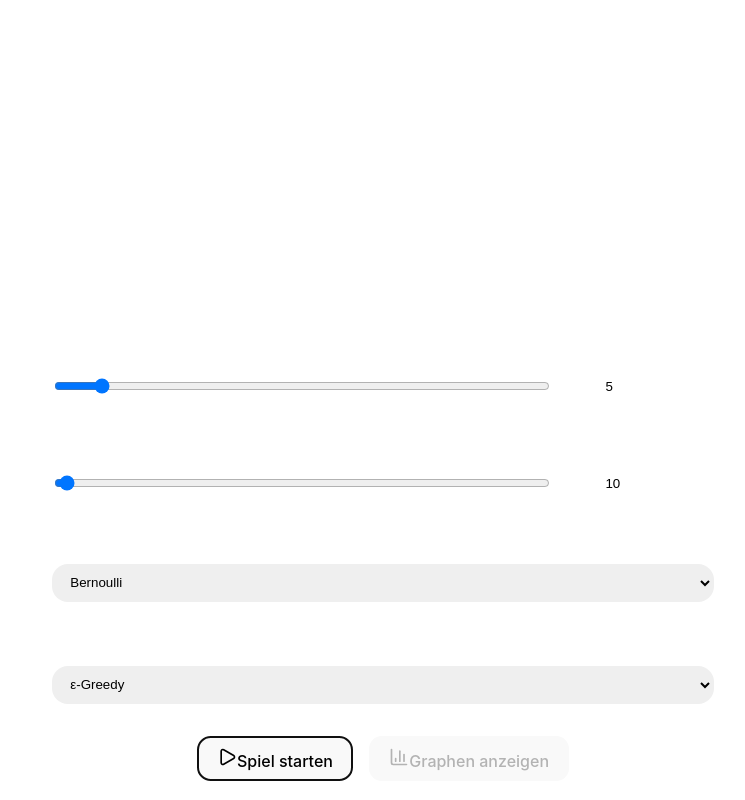
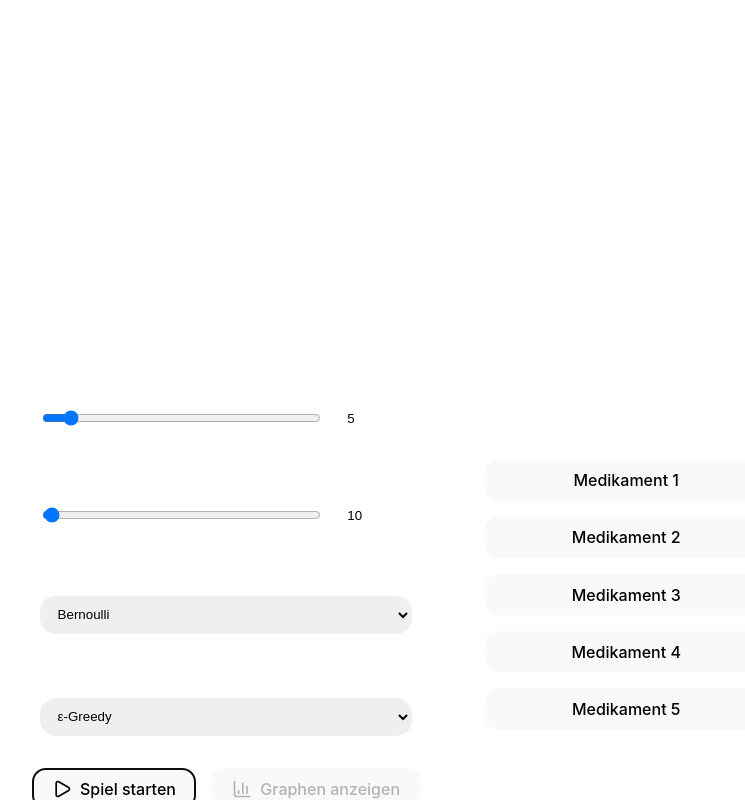
Before and after one commit to winnemo/BanditTool, a React (Vite) app in the folder banditTool/: page / in a window 1280 px wide. Both pictures are taken after a click on the button "Spiel starten". Shown: the top 800 px of the page, without its empty margins (257-1002 px from the left). Built offline with nearby package versions, Linux system fonts and the light colour scheme.

Commit message:
#45 cleaned css + fixed chart + changed game

```diff
--- a/banditTool/src/App.css
+++ b/banditTool/src/App.css
@@ -5,7 +5,9 @@
     gap: 2rem;
 
     .header-container {
-
+        align-self: center;
+        max-width: max-content;
+        padding: 1rem 2rem 1rem 2rem;
         text-align: center;
         border-radius: 1rem;
         border: 1px solid white;
@@ -16,13 +18,16 @@
     }
 
     .content-container {
-        /*display: flex;*/
+        display: flex;
+        flex-direction: row;
+        gap: 2rem;
 
         .configuration-container {
             padding: 2rem;
             border-radius: 1rem;
             border: 1px solid white;
-
+            max-height: max-content;
+            max-width: max-content;
         }
         .output-container {
             display: grid;
--- a/banditTool/src/components/configuration.css
+++ b/banditTool/src/components/configuration.css
@@ -1,8 +1,9 @@
 
 .config-grid {
     display: grid;
-    gap: 1rem
+    gap: 1rem;
 }
+
 .config-panel {
     display: flex;
     flex-direction: column;
--- a/banditTool/src/components/configuration.tsx
+++ b/banditTool/src/components/configuration.tsx
@@ -1,5 +1,3 @@
-import React from 'react';
-// Die Icons werden aktuell nicht verwendet, können aber drin bleiben
 import "./configuration.css";
 
 const ConfigurationPanel = ({ config, setConfig }) => {
@@ -51,7 +49,6 @@ const ConfigurationPanel = ({ config, setConfig }) => {
                             onChange={(e) =>
                                 setConfig({...config, numIterations: parseInt(e.target.value, 10)})
                             }
-                            aria-labelledby="numIterations-number" // Hilft Screenreadern
                         />
                         <input
                             id="numIterations-number"
--- a/banditTool/src/components/controlButtons.css
+++ b/banditTool/src/components/controlButtons.css
@@ -1,11 +1,12 @@
 .control-buttons-container {
     display: flex;
-    justify-content: center;
     gap: 1rem;
     margin-top: 1.5rem;
-}
 
 
-.control-button {
-
+    .control-button {
+        display: flex;
+        flex-direction: row;
+        gap: 0.5rem;
+    }
 }
--- a/banditTool/src/components/controlButtons.tsx
+++ b/banditTool/src/components/controlButtons.tsx
@@ -1,4 +1,3 @@
-import React from 'react';
 import { Play, BarChart3 } from 'lucide-react';
 import "./controlButtons.css";
 
@@ -13,18 +12,16 @@ const ControlButtons = ({
         <div className="control-buttons-container">
             <button
                 onClick={onStartGame}
-                className="control-button"
-            >
-                <Play className="" size={20} />
+                className="control-button">
+                <Play size={20} />
                 Spiel starten
             </button>
 
             <button
                 onClick={onShowPlot}
                 disabled={!hasGameData}
-                className=""
-            >
-                <BarChart3 className="control-button" size={20} />
+                className="control-button">
+                <BarChart3 size={20} />
                 Graphen anzeigen
             </button>
         </div>
--- /dev/null
+++ b/banditTool/src/components/game.css
@@ -0,0 +1,5 @@
+.action-button {
+    gap: 1rem;
+    display: flex;
+    flex-direction: column;
+}
--- a/banditTool/src/components/game.tsx
+++ b/banditTool/src/components/game.tsx
@@ -1,4 +1,4 @@
-import React from 'react';
+import "./game.css";
 
 //Rendert HHaupt-Benutzeroberfläche und hat drei Anzeigezustände (nichts, Endauswertung, aktive spielansicht)
 
@@ -28,41 +28,32 @@ const GameInterface = ({
 
     //Fall 3: Spiel läuft: zeigt Spieloberfläche
     return (
-        <div className="">
-            <div className="">
+        <div className="game-container">
+            <div className="dashboard">
                 <h3 className="">
-                    Patient {gameState.currentPatient + 1} von {config.numIterations}
+                    {gameState.currentPatient + 1} von {config.numIterations}
                 </h3>
                 <p className="">
-                    Gerettete Leben: <span className="">{gameState.savedLives}</span>
+                    Sie haben <span className="">{gameState.savedLives}</span> von {config.numIterations} Patienten
+                    gerettet
+                </p>
+                <p className="">
+                    Erfolgsrate: {((gameState.savedLives / config.numIterations) * 100).toFixed(1)}%
                 </p>
             </div>
 
-            <div className="">
-                <p className="">Wählen Sie ein Medikament für diesen Patienten:</p>
-                <div className="">
+            <div className="actions">
+                <p className="">Wählen Sie ein Medikament:</p>
+                <div className="action-button">
                     {Array.from({length: config.numActions}).map((_, index) => (
                         <button
                             key={index}
                             onClick={() => onDrugChoice(index)}
-                            className=""
-                        >
+                            className="">
                             Medikament {index + 1}
                         </button>
                     ))}
                 </div>
-            </div>
-
-            {/* Drug Statistics */}
-            <div className="">
-                {Object.entries(gameState.drugStats).map(([drugKey, stats], index) => (
-                    <div key={drugKey} className="">
-                        <h4 className="">Medikament {index + 1}</h4>
-                        <p>Versuche: {stats.attempts}</p>
-                        <p>Erfolge: {stats.successes}</p>
-                        <p>Erfolgsrate: {stats.attempts > 0 ? ((stats.successes / stats.attempts) * 100).toFixed(1) : 0}%</p>
-                    </div>
-                ))}
             </div>
         </div>
     );
--- a/banditTool/src/components/performanceChart.css
+++ b/banditTool/src/components/performanceChart.css
@@ -1,5 +1,7 @@
 .chart-container {
-    width: 100%;
-    height: 400px;
     margin-top: 2rem;
 }
+
+#chart {
+    min-height: 300px;
+}
--- a/banditTool/src/components/performanceChart.tsx
+++ b/banditTool/src/components/performanceChart.tsx
@@ -1,5 +1,5 @@
-import React from 'react';
 import { LineChart, Line, XAxis, YAxis, CartesianGrid, Tooltip, Legend, ResponsiveContainer } from 'recharts';
+import "./performanceChart.css";
 
 const PerformanceChart = ({
                               algorithmPerformance,
@@ -12,16 +12,18 @@ const PerformanceChart = ({
         <div className="">
             <h3 className="">Performance Vergleich</h3>
             <div className="chart-container">
-                <ResponsiveContainer width="100%" height="100%">
+                <ResponsiveContainer id="chart">
                     <LineChart data={algorithmPerformance}>
                         <CartesianGrid strokeDasharray="3 3" stroke="#374151" />
                         <XAxis
                             dataKey="patient"
                             stroke="#9CA3AF"
-                            label={{ value: 'Patient Nummer', position: 'insideBottom', offset: -10 }}
+                            width="auto"
+                            label={{ value: 'Patient Nummer', position: 'insideBottom' }}
                         />
                         <YAxis
                             stroke="#9CA3AF"
+                            width="auto"
                             label={{ value: 'Gerettete Leben', angle: -90, position: 'insideLeft' }}
                         />
                         <Tooltip
@@ -31,7 +33,7 @@ const PerformanceChart = ({
                                 borderRadius: '8px'
                             }}
                         />
-                        <Legend />
+                        <Legend align="right"/>
                         <Line
                             type="monotone"
                             dataKey="playerSavedLives"
```
Also changed, not shown: 1 other file (tests, documents, lock files or other folders).
